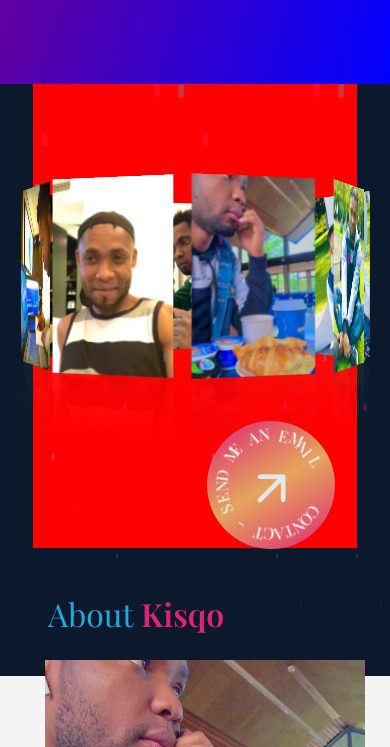
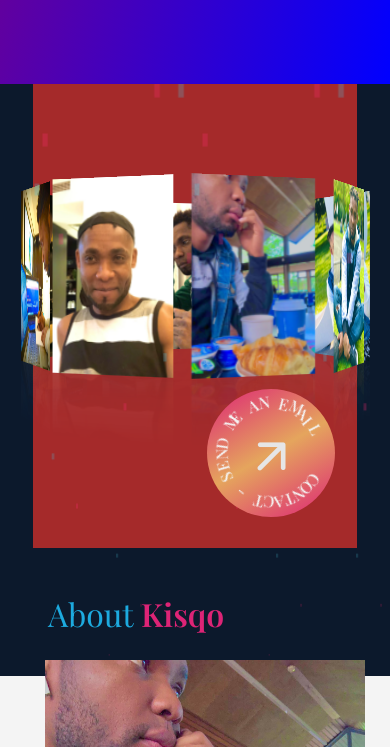
Before and after one commit to Kisqotech/photograph-portfolio, a plain HTML site: page index.html in a window 390 px wide. Shown: the part 1147-1894 px from the top of the page. Drawn offline with nearby package versions, Linux system fonts and the light colour scheme; animation ran at ten frames a second.

Commit message:
Add files via upload

```diff
--- a/style.css
+++ b/style.css
@@ -1353,7 +1353,12 @@ footer {
   }
 
   .header_btn {
-    margin-top: 38rem;
+    margin-top: 36rem;
+  }
+
+  .background_container {
+    height: 68vh;
+    background: blue;
   }
 
 
@@ -1528,7 +1533,7 @@ footer {
     height: 55vh;
     width: ;
     z-index: -8;
-    background: red;
+    background: brown;
   }
 
   .header_btn {
@@ -1575,7 +1580,7 @@ footer {
 
   .gallery_swipper {
     position: relative;
-    z-index: 10;
+    z-index: 1000;
   }
 
   .box {
```
